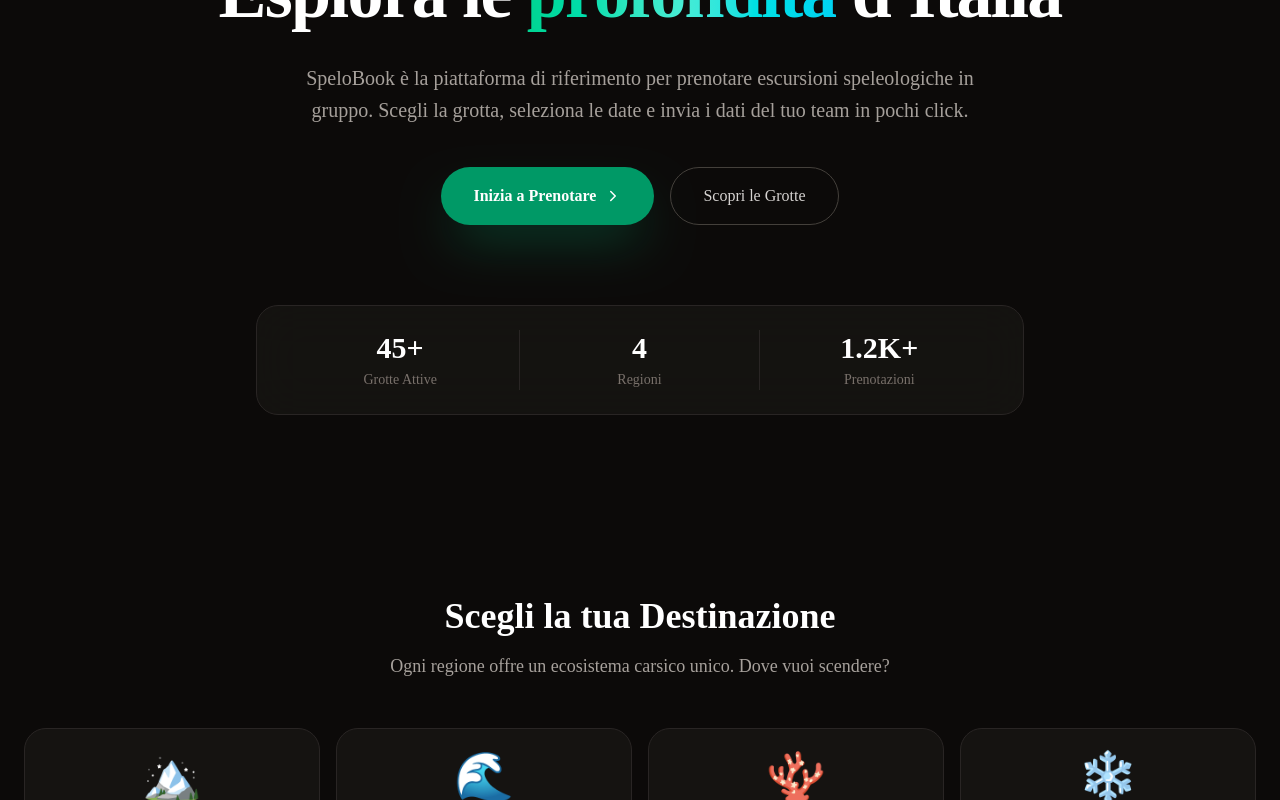
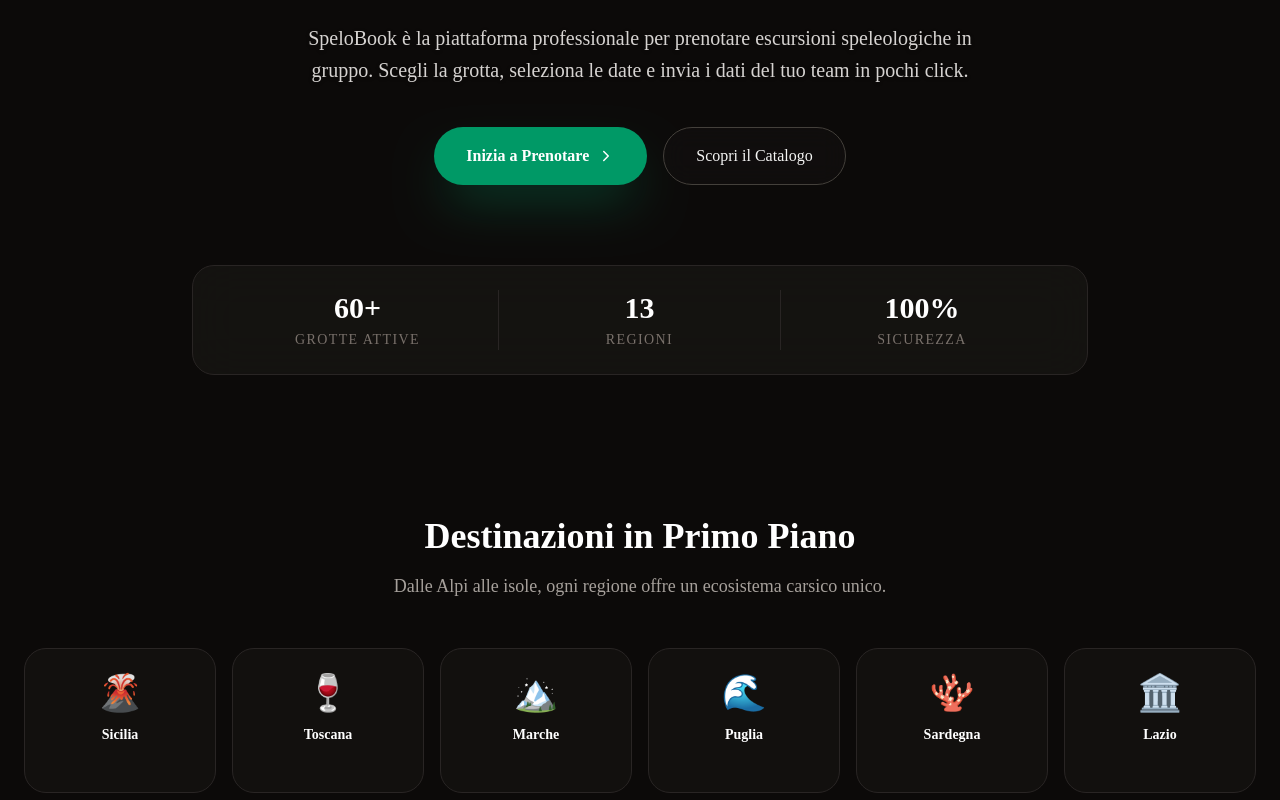
Before and after one commit to DotHack88/spelobook, a Next.js app: page / in a window 1280 px wide. Shown: the part 300-1100 px from the top of the page. Built offline with nearby package versions, Linux system fonts and the light colour scheme.

Commit message:
design: integrate official premium hero image and update homepage stats

```diff
--- a/src/app/grotte/page.tsx
+++ b/src/app/grotte/page.tsx
@@ -254,10 +254,9 @@
               </div>
               <div className="relative aspect-square md:aspect-video rounded-2xl overflow-hidden border border-stone-800 bg-stone-950">
                 <img
-                  src="/api/placeholder/800/600"
+                  src="/hero-cave.png"
                   alt="Mappa Speleologica d'Italia"
                   className="w-full h-full object-cover opacity-80 group-hover:scale-105 transition-transform duration-1000"
-                  style={{ backgroundImage: `url('/mappa_speleologica_italia_premium_1778710732003.png')`, backgroundSize: 'cover' }}
                 />
                 <div className="absolute inset-0 bg-gradient-to-t from-stone-950 via-transparent to-transparent" />
 
--- a/src/app/page.tsx
+++ b/src/app/page.tsx
@@ -56,19 +56,28 @@
       </nav>
 
       {/* Hero */}
-      <section className="relative flex flex-col items-center justify-center text-center min-h-screen px-6 pt-24 overflow-hidden">
-        {/* Background glow */}
+      <section className="relative flex flex-col items-center justify-center text-center min-h-[90vh] px-6 pt-24 overflow-hidden">
+        {/* New Hero Background Image */}
+        <div className="absolute inset-0 -z-20">
+          <img
+            src="/hero-cave.png"
+            alt="Cave Interior"
+            className="w-full h-full object-cover opacity-40 brightness-75 scale-105"
+          />
+          <div className="absolute inset-0 bg-gradient-to-b from-stone-950 via-stone-950/60 to-stone-950" />
+        </div>
+
+        {/* Background glow overlay */}
         <div className="absolute inset-0 -z-10">
           <div className="absolute top-1/2 left-1/2 -translate-x-1/2 -translate-y-1/2 w-[800px] h-[600px] rounded-full bg-emerald-900/20 blur-[120px]" />
-          <div className="absolute top-1/4 left-1/4 w-72 h-72 rounded-full bg-teal-900/20 blur-[100px]" />
         </div>
 
         <div className="inline-flex items-center gap-2 bg-emerald-950/60 border border-emerald-800/50 text-emerald-400 text-xs font-semibold px-4 py-2 rounded-full mb-8 backdrop-blur-sm">
           <MapPin size={12} />
-          4 regioni · 45+ grotte disponibili
+          13 regioni · 60+ grotte certificate
         </div>
 
-        <h1 className="text-5xl md:text-7xl font-extrabold tracking-tight mb-6 leading-tight max-w-4xl">
+        <h1 className="text-5xl md:text-7xl font-extrabold tracking-tight mb-6 leading-tight max-w-4xl text-white">
           Esplora le{" "}
           <span className="bg-gradient-to-r from-emerald-400 via-teal-300 to-cyan-400 bg-clip-text text-transparent">
             profondità
@@ -76,8 +85,8 @@
           d&apos;Italia
         </h1>
 
-        <p className="text-stone-400 text-lg md:text-xl max-w-2xl mb-10 leading-relaxed">
-          SpeloBook è la piattaforma di riferimento per prenotare escursioni speleologiche in gruppo.
+        <p className="text-stone-300 text-lg md:text-xl max-w-2xl mb-10 leading-relaxed drop-shadow-sm">
+          SpeloBook è la piattaforma professionale per prenotare escursioni speleologiche in gruppo.
           Scegli la grotta, seleziona le date e invia i dati del tuo team in pochi click.
         </p>
 
@@ -90,51 +99,62 @@
           </Link>
           <Link
             href="/grotte"
-            className="flex items-center justify-center gap-2 border border-stone-700 text-stone-300 hover:bg-stone-800 hover:text-white text-base font-medium px-8 py-4 rounded-full transition-all"
+            className="flex items-center justify-center gap-2 border border-stone-700 bg-stone-900/30 backdrop-blur-md text-stone-100 hover:bg-stone-800 hover:text-white text-base font-medium px-8 py-4 rounded-full transition-all"
           >
-            Scopri le Grotte
+            Scopri il Catalogo
           </Link>
         </div>
 
         {/* Stats bar */}
-        <div className="w-full max-w-3xl bg-stone-900/60 backdrop-blur-xl border border-stone-800 rounded-3xl p-6 grid grid-cols-3 divide-x divide-stone-800">
+        <div className="w-full max-w-4xl bg-stone-900/60 backdrop-blur-xl border border-stone-800 rounded-3xl p-6 grid grid-cols-3 divide-x divide-stone-800">
           {[
-            { label: "Grotte Attive", value: "45+" },
-            { label: "Regioni", value: "4" },
-            { label: "Prenotazioni", value: "1.2K+" },
+            { label: "Grotte Attive", value: "60+" },
+            { label: "Regioni", value: "13" },
+            { label: "Sicurezza", value: "100%" },
           ].map((s) => (
-            <div key={s.label} className="text-center px-6">
-              <p className="text-3xl font-extrabold text-white mb-1">{s.value}</p>
-              <p className="text-sm text-stone-500">{s.label}</p>
+            <div key={s.label} className="text-center px-4 md:px-6">
+              <p className="text-2xl md:text-3xl font-extrabold text-white mb-1">{s.value}</p>
+              <p className="text-[10px] md:text-sm text-stone-500 uppercase tracking-widest">{s.label}</p>
             </div>
           ))}
         </div>
       </section>
 
-      {/* Zones */}
+      {/* Regions Highlights */}
       <section className="max-w-7xl mx-auto px-6 py-24 w-full">
         <div className="text-center mb-12">
-          <h2 className="text-4xl font-extrabold text-white mb-4">Scegli la tua Destinazione</h2>
+          <h2 className="text-4xl font-extrabold text-white mb-4">Destinazioni in Primo Piano</h2>
           <p className="text-stone-400 text-lg max-w-xl mx-auto">
-            Ogni regione offre un ecosistema carsico unico. Dove vuoi scendere?
+            Dalle Alpi alle isole, ogni regione offre un ecosistema carsico unico.
           </p>
         </div>
 
-        <div className="grid grid-cols-2 md:grid-cols-4 gap-4">
-          {zones.map((z) => (
+        <div className="grid grid-cols-2 md:grid-cols-3 lg:grid-cols-6 gap-4">
+          {[
+            { nome: "Sicilia", slug: "sicilia", emoji: "🌋" },
+            { nome: "Toscana", slug: "toscana", emoji: "🍷" },
+            { nome: "Marche", slug: "marche", emoji: "🏔️" },
+            { nome: "Puglia", slug: "puglia", emoji: "🌊" },
+            { nome: "Sardegna", slug: "sardegna", emoji: "🪸" },
+            { nome: "Lazio", slug: "lazio", emoji: "🏛️" },
+          ].map((z) => (
             <Link
               key={z.slug}
               href={`/prenota/${z.slug}`}
-              className="group bg-stone-900/60 hover:bg-stone-800/80 border border-stone-800 hover:border-emerald-800/50 rounded-3xl p-6 transition-all duration-300 text-center hover:scale-105 hover:shadow-xl hover:shadow-emerald-500/10"
+              className="group bg-stone-900/40 hover:bg-emerald-950/20 border border-stone-800 hover:border-emerald-500/30 rounded-3xl p-6 transition-all duration-300 text-center"
             >
-              <div className="text-5xl mb-4">{z.emoji}</div>
-              <h3 className="text-white font-bold text-lg mb-1">{z.nome}</h3>
-              <p className="text-stone-500 text-sm">{z.grotte} grotte</p>
-              <div className="mt-4 text-emerald-400 text-sm font-medium flex items-center justify-center gap-1 opacity-0 group-hover:opacity-100 transition-opacity">
-                Esplora <ChevronRight size={14} />
+              <div className="text-4xl mb-3 group-hover:scale-110 transition-transform">{z.emoji}</div>
+              <h3 className="text-white font-bold text-sm">{z.nome}</h3>
+              <div className="mt-2 text-emerald-500 text-[10px] font-bold uppercase tracking-wider opacity-0 group-hover:opacity-100 transition-opacity">
+                Prenota
               </div>
             </Link>
           ))}
+        </div>
+        <div className="mt-12 text-center">
+           <Link href="/grotte" className="text-stone-400 hover:text-emerald-400 text-sm font-medium transition-colors flex items-center justify-center gap-1">
+             Vedi tutte le 13 regioni <ChevronRight size={16} />
+           </Link>
         </div>
       </section>
 
```
Also changed, not shown: public/hero-cave.png (added).
